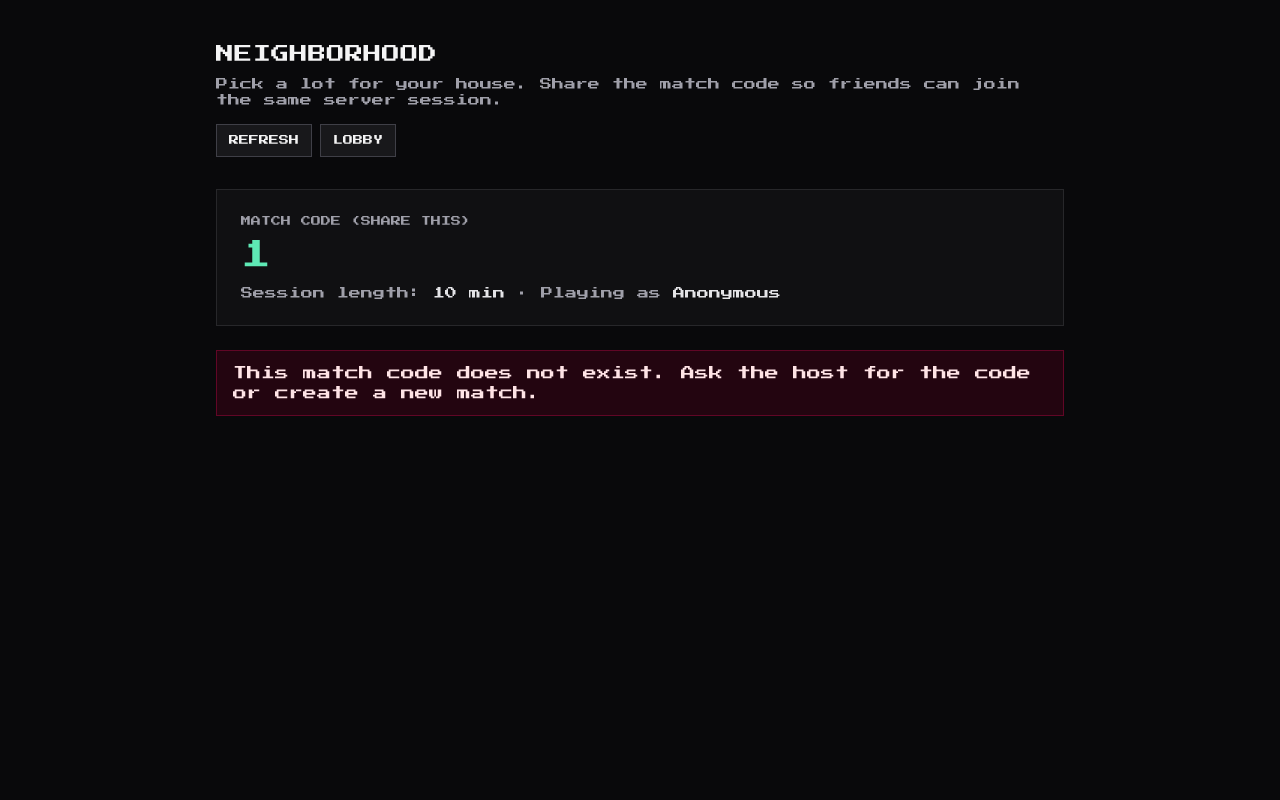
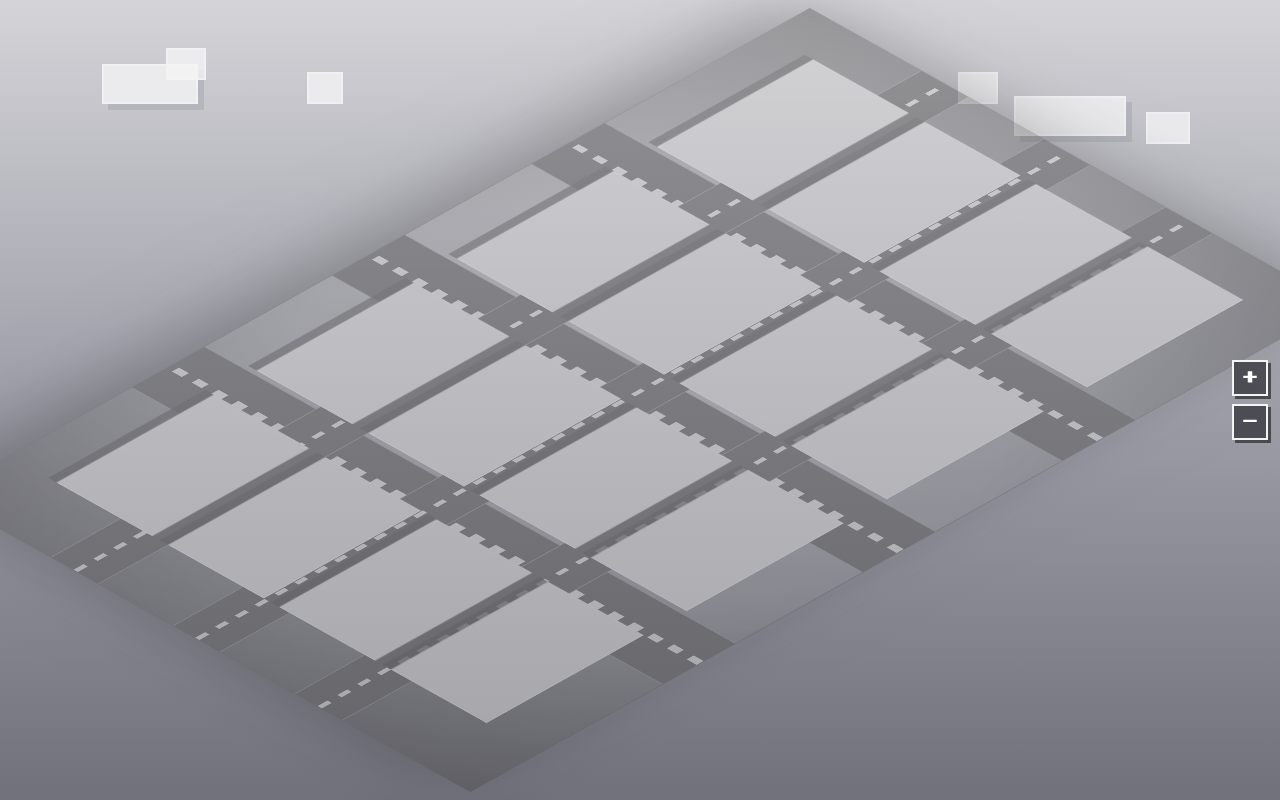
Before and after one commit to samleavittjpg/Pleasanton, a Next.js app in the folder web/: page /match/1 in a window 1280 px wide. Built offline with nearby package versions, Linux system fonts and the light colour scheme.

Commit message:
Neighborhood update 1

```diff
--- a/web/src/app/match/[matchId]/page.tsx
+++ b/web/src/app/match/[matchId]/page.tsx
@@ -1,8 +1,7 @@
 "use client";
 
-import { useCallback, useEffect, useMemo, useState } from "react";
-import Link from "next/link";
-import { useParams, useRouter } from "next/navigation";
+import { useCallback, useEffect, useMemo, useRef, useState } from "react";
+import { useParams } from "next/navigation";
 import { connectClient } from "../../../lib/ws";
 
 const PLOT_LABELS = [
@@ -23,19 +22,26 @@ const PLOT_LABELS = [
   "D3",
   "D4",
 ] as const;
+const MIN_ZOOM = 0.75;
+const MAX_ZOOM = 1.9;
+
+const clamp = (value: number, min: number, max: number) => Math.min(max, Math.max(min, value));
 
 export default function MatchNeighborhoodPage() {
   const params = useParams();
-  const router = useRouter();
   const matchId = String(params.matchId ?? "").toUpperCase();
 
   const client = useMemo(() => connectClient(), []);
 
-  const [lengthMinutes, setLengthMinutes] = useState(10);
   const [plots, setPlots] = useState<Record<string, string | null>>({});
   const [loadError, setLoadError] = useState<string | null>(null);
-  const [actionError, setActionError] = useState<string | null>(null);
   const [busyPlot, setBusyPlot] = useState<string | null>(null);
+  const [zoom, setZoom] = useState(1);
+  const [pan, setPan] = useState({ x: 0, y: 0 });
+  const [isDragging, setIsDragging] = useState(false);
+  const dragPointerId = useRef<number | null>(null);
+  const dragStartRef = useRef({ x: 0, y: 0 });
+  const panStartRef = useRef({ x: 0, y: 0 });
 
   const [playerName] = useState(() => {
     if (typeof window === "undefined") return "Anonymous";
@@ -51,7 +57,6 @@ export default function MatchNeighborhoodPage() {
         setLoadError("This match code does not exist. Ask the host for the code or create a new match.");
         return;
       }
-      setLengthMinutes(data.lengthMinutes ?? 10);
       setPlots(data.plots ?? {});
     } catch (e) {
       setLoadError(e instanceof Error ? e.message : "Failed to load match");
@@ -63,112 +68,187 @@ export default function MatchNeighborhoodPage() {
   }, [refresh]);
 
   const claimPlot = async (plotIndex: string) => {
-    setActionError(null);
     setBusyPlot(plotIndex);
     try {
       const { plots: next } = await client.pickPlot(matchId, plotIndex, playerName);
       setPlots(next);
-    } catch (e) {
-      setActionError(e instanceof Error ? e.message : "Could not claim plot");
+    } catch {
+      // Keep the scene immersive: failed actions don't render text overlays.
     } finally {
       setBusyPlot(null);
     }
   };
 
-  if (!matchId) {
-    return (
-      <div className="min-h-screen bg-zinc-950 px-6 py-10 text-zinc-100">
-        <p className="text-sm">Invalid match URL.</p>
-        <Link href="/create-match" className="mt-4 inline-block text-emerald-400 underline">
-          Back to lobby
-        </Link>
-      </div>
-    );
+  const getPlotPosition = (index: number) => {
+    const row = Math.floor(index / 4);
+    const col = index % 4;
+    return {
+      left: `${8 + col * 23}%`,
+      top: `${10 + row * 21}%`,
+    };
+  };
+
+  const adjustZoom = useCallback((delta: number) => {
+    setZoom((current) => clamp(current + delta, MIN_ZOOM, MAX_ZOOM));
+  }, []);
+
+  const handleWheelZoom = (event: React.WheelEvent<HTMLDivElement>) => {
+    event.preventDefault();
+    adjustZoom(event.deltaY > 0 ? -0.06 : 0.06);
+  };
+
+  const handlePointerDown = (event: React.PointerEvent<HTMLDivElement>) => {
+    const target = event.target as HTMLElement;
+    if (target.closest("button")) return;
+    dragPointerId.current = event.pointerId;
+    dragStartRef.current = { x: event.clientX, y: event.clientY };
+    panStartRef.current = { ...pan };
+    setIsDragging(true);
+    event.currentTarget.setPointerCapture(event.pointerId);
+  };
+
+  const handlePointerMove = (event: React.PointerEvent<HTMLDivElement>) => {
+    if (!isDragging || dragPointerId.current !== event.pointerId) return;
+    const deltaX = event.clientX - dragStartRef.current.x;
+    const deltaY = event.clientY - dragStartRef.current.y;
+    setPan({
+      x: clamp(panStartRef.current.x + deltaX, -320, 320),
+      y: clamp(panStartRef.current.y + deltaY, -240, 240),
+    });
+  };
+
+  const stopDragging = (event: React.PointerEvent<HTMLDivElement>) => {
+    if (dragPointerId.current !== event.pointerId) return;
+    dragPointerId.current = null;
+    setIsDragging(false);
+    if (event.currentTarget.hasPointerCapture(event.pointerId)) {
+      event.currentTarget.releasePointerCapture(event.pointerId);
     }
+  };
+
+  if (!matchId) return <div className="h-screen w-screen bg-zinc-950" />;
 
   return (
-    <div className="min-h-screen bg-zinc-950 text-zinc-100">
-      <main className="mx-auto max-w-4xl px-6 py-10">
-        <div className="flex flex-wrap items-start justify-between gap-4">
-          <div>
-            <h1 className="text-lg uppercase tracking-wide text-zinc-100">Neighborhood</h1>
-            <p className="mt-2 text-xs text-zinc-400">Pick a lot for your house. Share the match code so friends can join the same server session.</p>
+    <div className="h-screen w-screen overflow-hidden bg-zinc-400 text-zinc-100">
+      <div className="relative h-full w-full bg-gradient-to-b from-zinc-300 via-zinc-400 to-zinc-500 p-4 sm:p-6">
+        <div className="pointer-events-none absolute inset-0 overflow-hidden">
+          <div className="absolute left-[8%] top-[8%] h-10 w-24 border-2 border-zinc-100/70 bg-zinc-100/80 shadow-[6px_6px_0_rgba(161,161,170,0.45)]" />
+          <div className="absolute left-[13%] top-[6%] h-8 w-10 border-2 border-zinc-100/70 bg-zinc-100/80" />
+          <div className="absolute left-[24%] top-[9%] h-8 w-9 border-2 border-zinc-100/70 bg-zinc-100/80" />
+
+          <div className="absolute right-[12%] top-[12%] h-10 w-28 border-2 border-zinc-100/70 bg-zinc-100/80 shadow-[6px_6px_0_rgba(161,161,170,0.45)]" />
+          <div className="absolute right-[22%] top-[9%] h-8 w-10 border-2 border-zinc-100/70 bg-zinc-100/80" />
+          <div className="absolute right-[7%] top-[14%] h-8 w-11 border-2 border-zinc-100/70 bg-zinc-100/80" />
         </div>
-          <div className="flex gap-2">
+        <div className="absolute right-3 top-1/2 z-20 flex -translate-y-1/2 flex-col gap-2">
           <button
             type="button"
-              className="rounded-none border border-zinc-700 bg-zinc-900 px-3 py-2 text-[10px] uppercase hover:bg-zinc-800"
-              onClick={() => void refresh()}
+            aria-label="Zoom in"
+            onClick={() => adjustZoom(0.1)}
+            className="h-9 w-9 border-2 border-zinc-100 bg-zinc-700/85 text-lg leading-none text-white shadow-[3px_3px_0_rgba(39,39,42,0.7)]"
           >
-              Refresh
+            +
           </button>
           <button
             type="button"
-              className="rounded-none border border-zinc-700 bg-zinc-900 px-3 py-2 text-[10px] uppercase hover:bg-zinc-800"
-              onClick={() => router.push("/create-match")}
+            aria-label="Zoom out"
+            onClick={() => adjustZoom(-0.1)}
+            className="h-9 w-9 border-2 border-zinc-100 bg-zinc-700/85 text-lg leading-none text-white shadow-[3px_3px_0_rgba(39,39,42,0.7)]"
           >
-              Lobby
+            -
           </button>
         </div>
-        </div>
+        <div
+          className={`mx-auto h-full w-full max-w-[1500px] touch-none ${isDragging ? "cursor-grabbing" : "cursor-grab"}`}
+          style={{ perspective: "1300px" }}
+          onWheel={handleWheelZoom}
+          onPointerDown={handlePointerDown}
+          onPointerMove={handlePointerMove}
+          onPointerUp={stopDragging}
+          onPointerCancel={stopDragging}
+        >
+          <div
+            className="h-full w-full transition-transform duration-100 ease-out"
+            style={{ transform: `translate(${pan.x}px, ${pan.y}px) scale(${zoom})`, transformOrigin: "50% 50%" }}
+          >
+            <div
+              className={`relative h-full w-full rounded-none border border-zinc-700/60 bg-zinc-500/35 shadow-[0_30px_90px_rgba(24,24,27,0.55)] ${
+                loadError ? "opacity-50 grayscale" : ""
+              }`}
+              style={{ transform: "rotateX(56deg) rotateZ(-45deg) scaleY(-1)", transformStyle: "preserve-3d" }}
+            >
+              <div className="absolute inset-0 bg-[radial-gradient(circle_at_center,_rgba(244,244,245,0.22),_rgba(161,161,170,0.24)_52%,_rgba(63,63,70,0.76))]" />
 
-        <section className="mt-8 rounded-none border border-zinc-800 bg-zinc-900/50 p-6">
-          <div className="text-[10px] uppercase text-zinc-400">Match code (share this)</div>
-          <div className="mt-2 font-mono text-3xl tracking-[0.35em] text-emerald-300">{matchId}</div>
-          <div className="mt-3 text-xs text-zinc-400">
-            Session length: <span className="text-zinc-200">{lengthMinutes} min</span> · Playing as{" "}
-            <span className="text-zinc-200">{playerName}</span>
-          </div>
-        </section>
+              {[22, 45, 68].map((x) => (
+                <div
+                  key={`v-road-${x}`}
+                className="absolute h-full w-[8.5%] border-x border-zinc-400/70 bg-zinc-600"
+                  style={{ left: `${x}%` }}
+                />
+              ))}
+              {[26, 49, 72].map((x) => (
+                <div
+                  key={`v-mark-${x}`}
+                  className="pointer-events-none absolute h-full w-[0.8%] bg-[repeating-linear-gradient(to_bottom,_rgba(253,224,71,0.95)_0_14px,_transparent_14px_28px)]"
+                  style={{ left: `${x}%` }}
+                />
+              ))}
+              {[24, 47, 70].map((y) => (
+                <div
+                  key={`h-road-${y}`}
+                className="absolute w-full border-y border-zinc-400/70 bg-zinc-600"
+                  style={{ top: `${y}%`, height: "9%" }}
+                />
+              ))}
+              {[28, 51, 74].map((y) => (
+                <div
+                  key={`h-mark-${y}`}
+                  className="pointer-events-none absolute h-[0.8%] w-full bg-[repeating-linear-gradient(to_right,_rgba(253,224,71,0.95)_0_14px,_transparent_14px_28px)]"
+                  style={{ top: `${y}%` }}
+                />
+              ))}
 
-        {loadError ? (
-          <div className="mt-6 rounded-none border border-rose-900/60 bg-rose-950/40 px-4 py-3 text-sm text-rose-100">{loadError}</div>
-        ) : null}
-
-        {actionError ? (
-          <div className="mt-4 rounded-none border border-amber-900/60 bg-amber-950/30 px-4 py-3 text-xs text-amber-100">{actionError}</div>
-        ) : null}
-
-        {!loadError ? (
-          <section className="mt-8">
-            <h2 className="text-xs uppercase text-zinc-300">Lots — tap an empty lot to move in</h2>
-            <div className="mt-4 grid grid-cols-2 gap-3 sm:grid-cols-4">
               {PLOT_LABELS.map((label, index) => {
                 const key = String(index);
                 const owner = plots[key];
                 const taken = owner != null;
                 const isBusy = busyPlot === key;
+                const isYours = owner === playerName;
+                const position = getPlotPosition(index);
 
                 return (
                   <button
                     key={label}
                     type="button"
-                    disabled={taken || isBusy}
+                    disabled={taken || isBusy || !!loadError}
                     onClick={() => void claimPlot(key)}
-                    className={`flex min-h-[88px] flex-col items-start justify-between rounded-none border p-3 text-left text-[10px] uppercase transition ${
+                    aria-label={`Plot ${label}`}
+                    className={`absolute h-[18%] w-[18%] border transition ${
                       taken
-                        ? "cursor-not-allowed border-zinc-700 bg-zinc-950 text-zinc-500"
-                        : "border-zinc-600 bg-zinc-900 text-zinc-100 hover:border-emerald-400 hover:bg-zinc-800"
+                        ? "cursor-not-allowed border-zinc-700 bg-zinc-500"
+                        : "border-zinc-200 bg-zinc-300 hover:-translate-y-1 hover:bg-zinc-200"
                     } ${isBusy ? "opacity-70" : ""}`}
+                    style={{
+                      left: position.left,
+                      top: position.top,
+                      transform: "translateZ(20px)",
+                      boxShadow: taken ? "0 10px 0 rgba(39, 39, 42, 0.55)" : "0 12px 0 rgba(63, 63, 70, 0.7)",
+                    }}
                   >
-                    <span className="text-zinc-400">Lot {label}</span>
-                    <span className="mt-2 text-[9px] normal-case text-zinc-300">
                     {taken ? (
-                        <>
-                          <span className="block text-zinc-500">Occupied</span>
-                          <span className="block truncate text-zinc-200">{owner}</span>
-                        </>
-                      ) : (
-                        <span className="text-emerald-300/90">Available — select</span>
-                      )}
-                    </span>
+                      <span
+                        className={`absolute left-[34%] top-[30%] block h-[40%] w-[32%] border ${
+                          isYours ? "border-cyan-200 bg-cyan-300/70" : "border-zinc-300 bg-zinc-400/75"
+                        }`}
+                      />
+                    ) : null}
                   </button>
                 );
               })}
             </div>
-          </section>
-        ) : null}
-      </main>
+          </div>
+        </div>
+      </div>
     </div>
   );
 }
```
Lines whose indentation alone changed are shown as unchanged.
